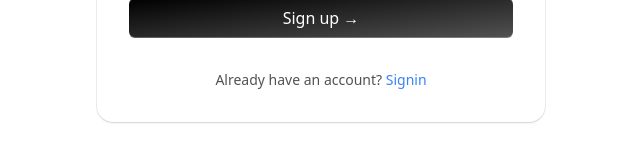
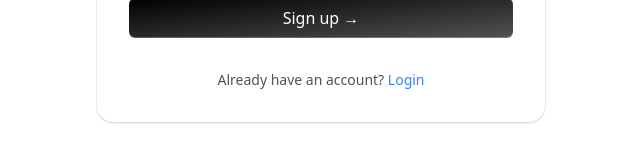
Before and after one commit to AjithCodeCraft/ELECTRON_PROJECT, a React (Create React App) app in the folder app/: page /signup in a window 1280 px wide. Shown: the part 558-718 px from the top of the page, without its empty margins (319-959 px from the left). Built offline with nearby package versions, Linux system fonts and the light colour scheme.

Commit message:
git testing

```diff
--- a/app/src/pages/signup/index.jsx
+++ b/app/src/pages/signup/index.jsx
@@ -55,7 +55,7 @@ export function Signup() {
             to="/login"
             className="text-blue-500 hover:text-blue-700 transition"
           >
-            Signin
+            Login
           </Link>
         </p>
       </div>
```
